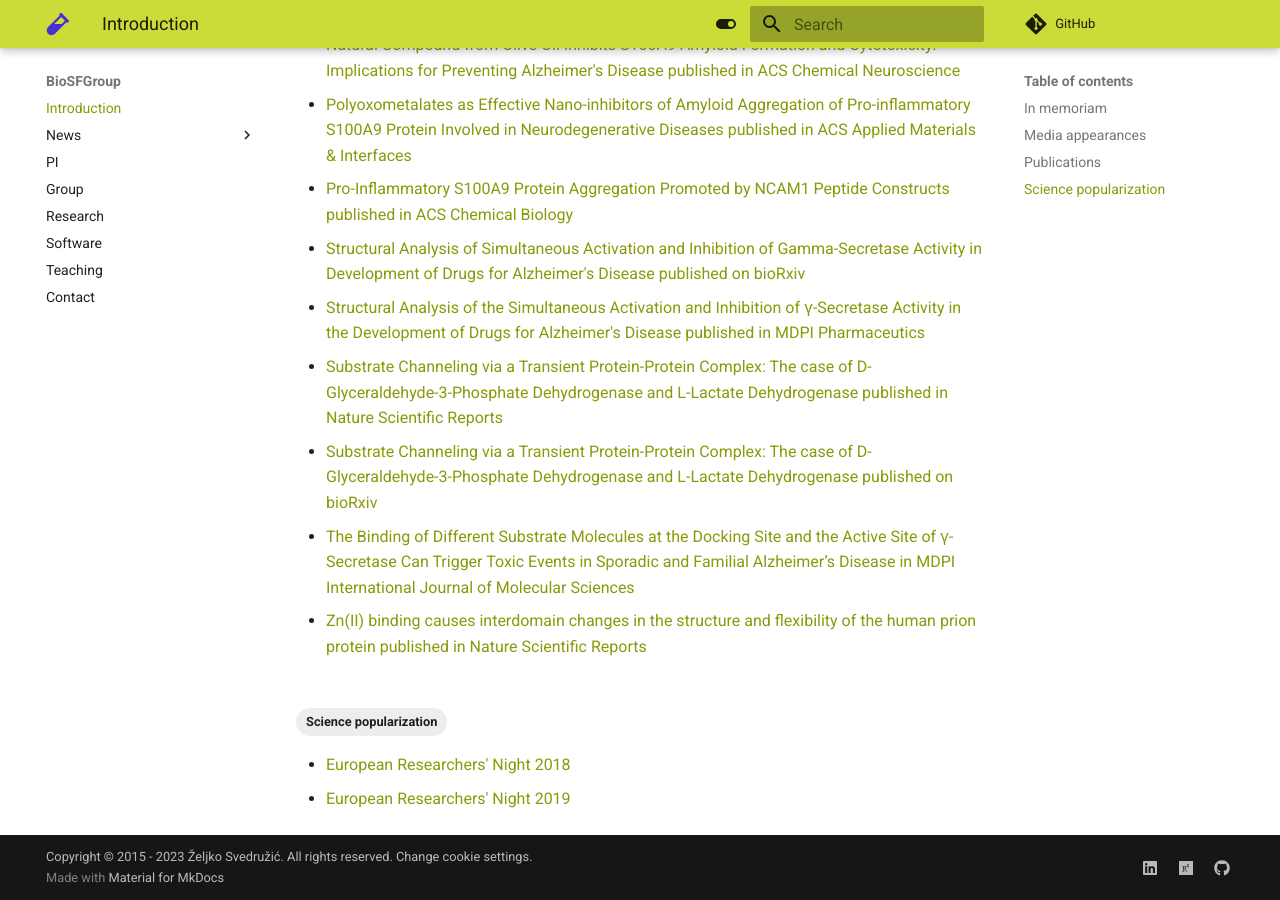
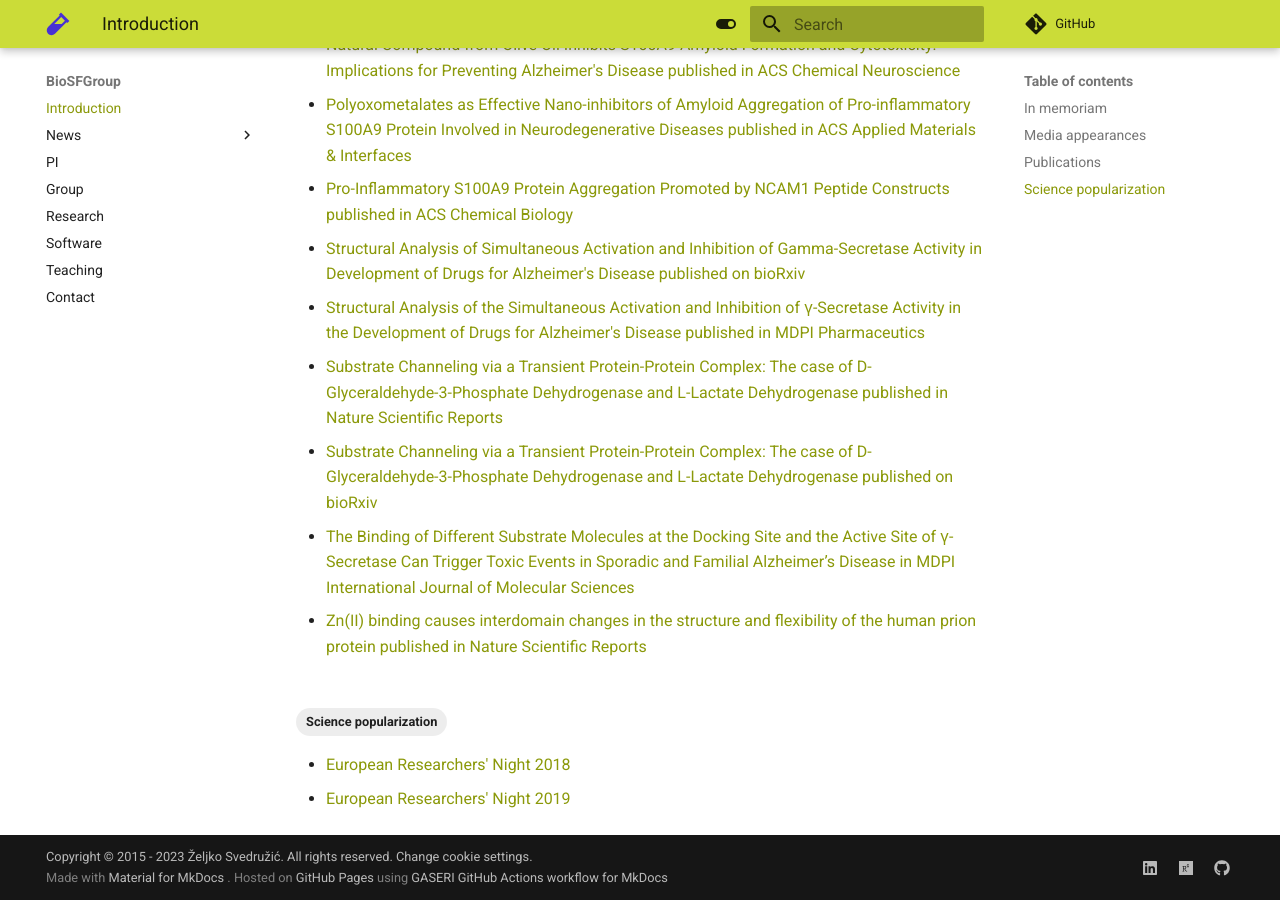
Before and after one commit to svedruziclab/svedruziclab.github.io, an MkDocs documentation site: the page built from docs/index.md, in a window 1280 px wide and 900 px high, scrolled down 1034 px. Built offline with MkDocs 1.6.1 and Material for MkDocs 9.7.7, drawn with Linux system fonts in a browser that asks for light colours; comment, search, counter and statistics services are not loaded.

Commit message:
Added copyright partial override

```diff
--- a/mkdocs.yml
+++ b/mkdocs.yml
@@ -24,6 +24,7 @@ theme:
   name: material
   logo: images/logo.svg
   favicon: images/favicon.png
+  custom_dir: overrides
   palette:
     - media: "(prefers-color-scheme: light)"
       scheme: default
--- /dev/null
+++ b/overrides/partials/copyright.html
@@ -0,0 +1,18 @@
+<div class="md-copyright">
+  {% if config.copyright %}
+    <div class="md-copyright__highlight">
+      {{ config.copyright }}
+    </div>
+  {% endif %}
+  {% if not config.extra.generator == false %}
+    Made with
+    <a href="https://squidfunk.github.io/mkdocs-material/" target="_blank" rel="noopener">
+      Material for MkDocs
+    </a>. Hosted on <a href="https://pages.github.com/" target="_blank" rel="noopener">
+      GitHub Pages
+    </a> using
+    <a href="https://group.miletic.net/en/blog/2022-11-01-publishing-material-for-mkdocs-website-to-github-pages-using-custom-actions-workflow/" target="_blank" rel="noopener">
+      GASERI GitHub Actions workflow for MkDocs
+    </a>
+  {% endif %}
+</div>
```
